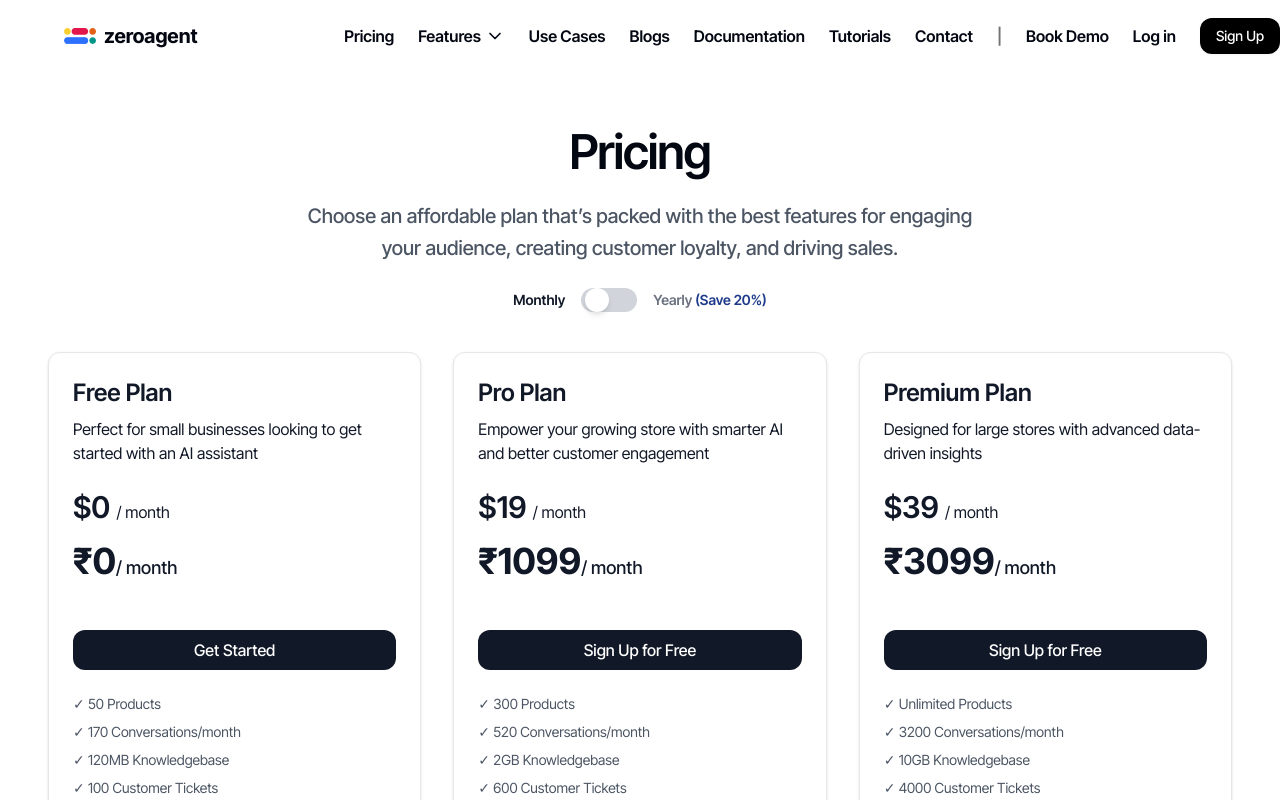
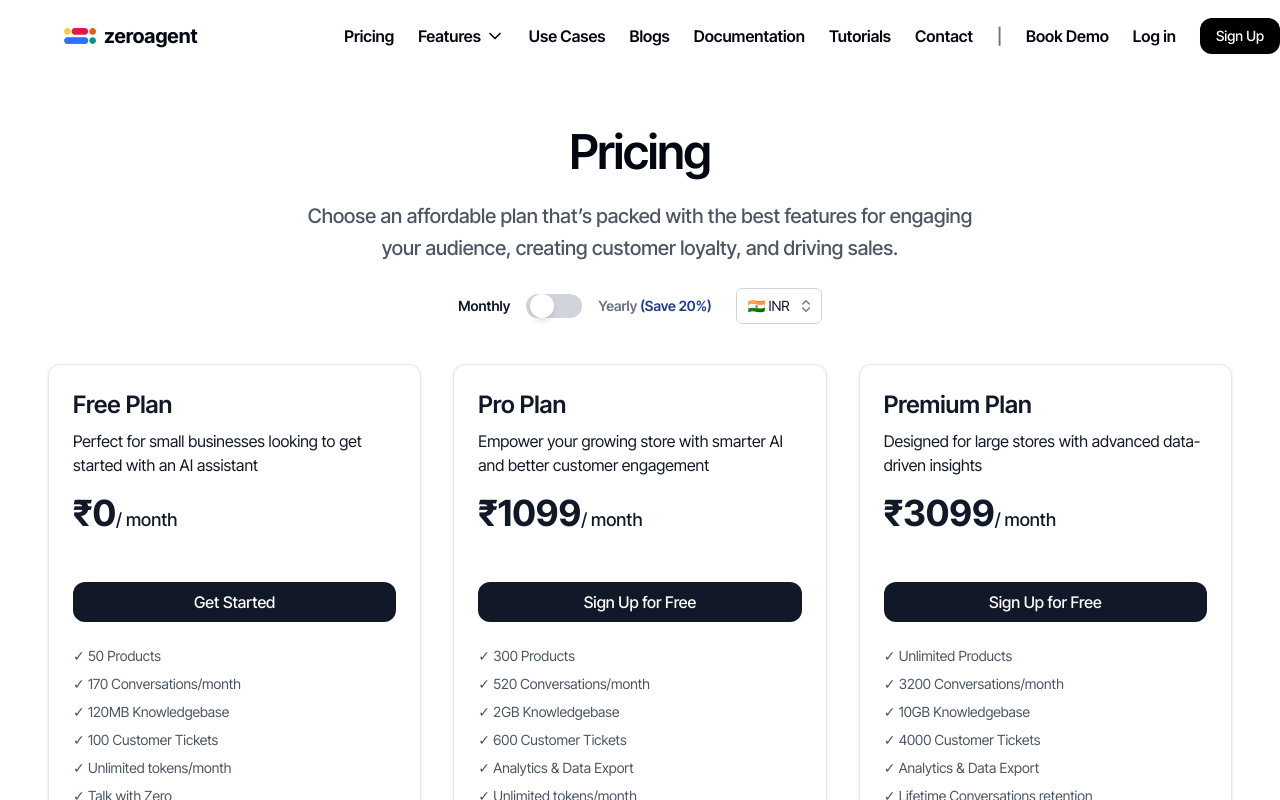
Before and after one commit to zeroagentio/magic-agent-site, a Next.js app: page /pricing in a window 1280 px wide. Shown: the top 800 px of the page. Built offline with nearby package versions, Linux system fonts and the light colour scheme.

Commit message:
fix: pricing

```diff
--- a/app/pricing/page.tsx
+++ b/app/pricing/page.tsx
@@ -52,7 +52,7 @@ const Pricing = () => {
         Yearly <span className="text-blue-900">(Save 20%)</span>
       </span>
 
-      {/* <CurrencyDropdown setCurrency={setCurrency}/>  */}
+      <CurrencyDropdown setCurrency={setCurrency}/>
     </div>
 
         <div className="mx-auto grid max-w-2xl space-y-4 lg:space-y-0 grid-cols-1 text-start  sm:mt-10 lg:mx-0 lg:max-w-none lg:grid-cols-3">
@@ -68,12 +68,12 @@ const Pricing = () => {
 
           <p className="mt-2 text-gray-900">{plan.description}</p>
 
-          <div className="mb-4 mt-6 text-3xl font-semibold text-gray-900">
+          {/* <div className="mb-4 mt-6 text-3xl font-semibold text-gray-900">
             ${plan.price}{" "}
             <span className="text-base font-normal text-gray-900">
               {plan.billing}
             </span>
-          </div>
+          </div> */}
           <p className="mt-4 mb-6 text-4xl font-bold text-gray-900">{currency === "INR" ? `₹${plan.price_inr}` : `$${plan.price}` }<span className="text-lg font-medium">{plan.billing}</span></p>
             <br />
 
```
